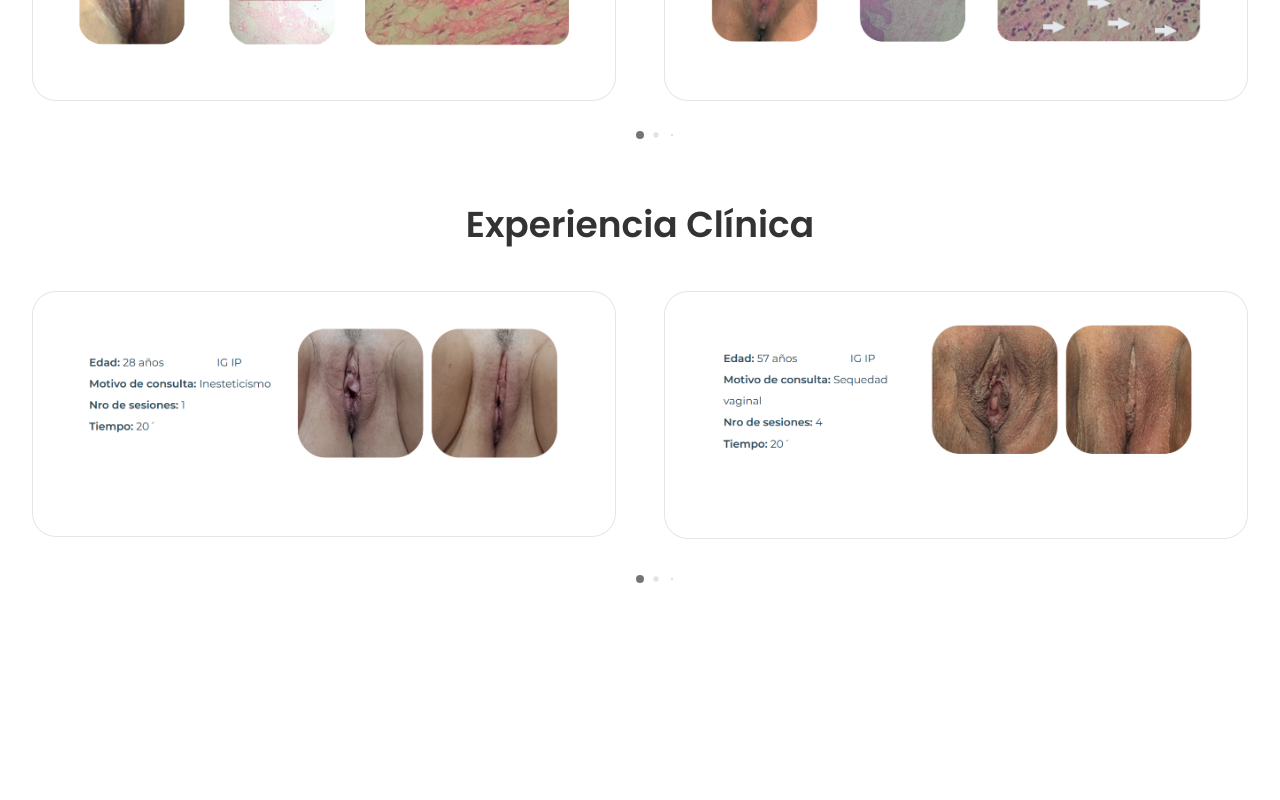
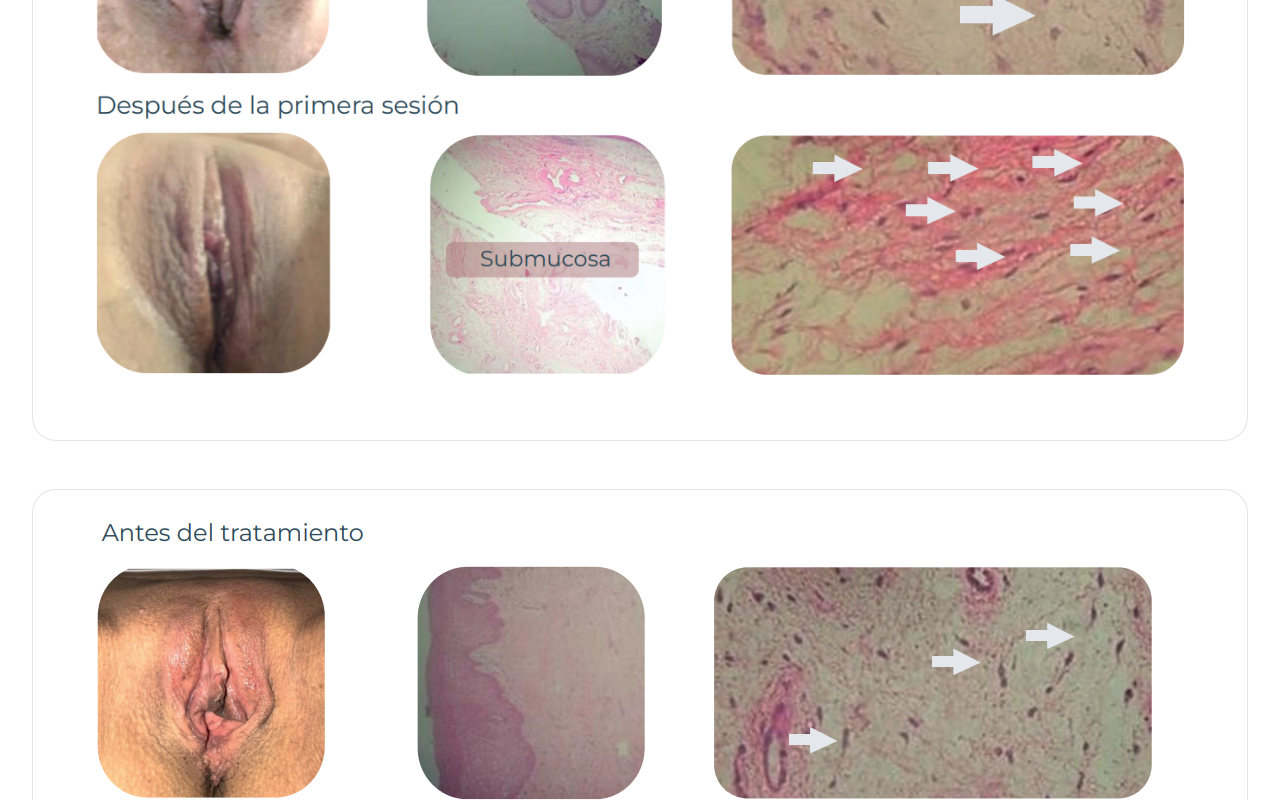
Before and after one commit to Nahuel-199/Enigma-Beaty-Page, a React (Create React App) app: page / in a window 1280 px wide. Shown: the part 2700-3500 px from the top of the page. Built offline with nearby package versions, Linux system fonts and the light colour scheme.

Commit message:
finishind

```diff
--- a/src/components/testimonials/Card2.jsx
+++ b/src/components/testimonials/Card2.jsx
@@ -1,10 +1,6 @@
 import React, { useContext } from 'react';
 import { ThemeContext } from "../../context";
 import { Data } from "./Data2";
-import { Swiper, SwiperSlide } from "swiper/react";
-import { Pagination } from "swiper";
-import "swiper/css";
-import "swiper/css/pagination";
 import "./card2.css";
 
 const Card2 = () => {
@@ -16,33 +12,16 @@ const Card2 = () => {
         <h2 style={{color: darkMode && "#fff"}} className="section__title">
          Efectos
           </h2>
-        <Swiper
-        className="card2__container"
-        loop={true}
-        grabCursor={true}
-        spaceBetween={24}
-        pagination={{
-          dynamicBullets: true,
-        }}
-        breakpoints={{
-          576: {
-            slidesPerView: 2,
-          },
-          768: {
-            slidesPerView: 2,
-            spaceBetween: 48,
-          },
-        }}
-        modules={[Pagination]}
-        >
+        <div
+        className="card2__container">
              {Data.map(({ id, image }) => {
                 return (
-                    <SwiperSlide className="card2__card" key={id}>
+                    <div className="card2__card" key={id}>
                         <img src={image} alt="imageTestimonial" className='card2__img' />
-                    </SwiperSlide>
+                    </div>
                 );
              })}
-        </Swiper>
+        </div>
         </section>
   )
 }
--- a/src/components/testimonials/card3.css
+++ b/src/components/testimonials/card3.css
@@ -1,10 +1,10 @@
 .container-card3{
     width: 100%;
-    height: 100vh;
+    height: 700vh;
 }
 
 .card3__container {
-    width: 100%;
+    width: 95%;
     margin-left: auto;
     margin-right: auto;
     margin-top: 30px;
@@ -41,7 +41,7 @@
 @media screen and (max-width: 992px) {
     .container-card3{
         width: 100%;
-        height: 56vh;
+        height: 290vh;
     }
 
    .card3__container {
--- a/src/components/testimonials/card3.jsx
+++ b/src/components/testimonials/card3.jsx
@@ -1,10 +1,6 @@
 import React, { useContext } from 'react';
 import { ThemeContext } from "../../context";
 import { Data } from "./Data3";
-import { Swiper, SwiperSlide } from "swiper/react";
-import { Pagination } from "swiper";
-import "swiper/css";
-import "swiper/css/pagination";
 import "./card3.css";
 
 const Card3 = () => {
@@ -16,33 +12,15 @@ const Card3 = () => {
         <h2 style={{color: darkMode && "#fff"}} className="section__title">
            Experiencia Clínica
           </h2>
-          <Swiper
-        className="card2__container"
-        loop={true}
-        grabCursor={true}
-        spaceBetween={24}
-        pagination={{
-          dynamicBullets: true,
-        }}
-        breakpoints={{
-          576: {
-            slidesPerView: 2,
-          },
-          768: {
-            slidesPerView: 2,
-            spaceBetween: 48,
-          },
-        }}
-        modules={[Pagination]}
-        >
+          <div className="card3__container">
              {Data.map(({ id, image }) => {
                 return (
-                    <SwiperSlide className="card2__card" key={id}>
+                    <div className="card2__card" key={id}>
                         <img src={image} alt="imageTestimonial" className='card3__img' />
-                    </SwiperSlide>
+                    </div>
                 );
              })}
-        </Swiper>
+        </div>
         </section>
   )
 }
```
